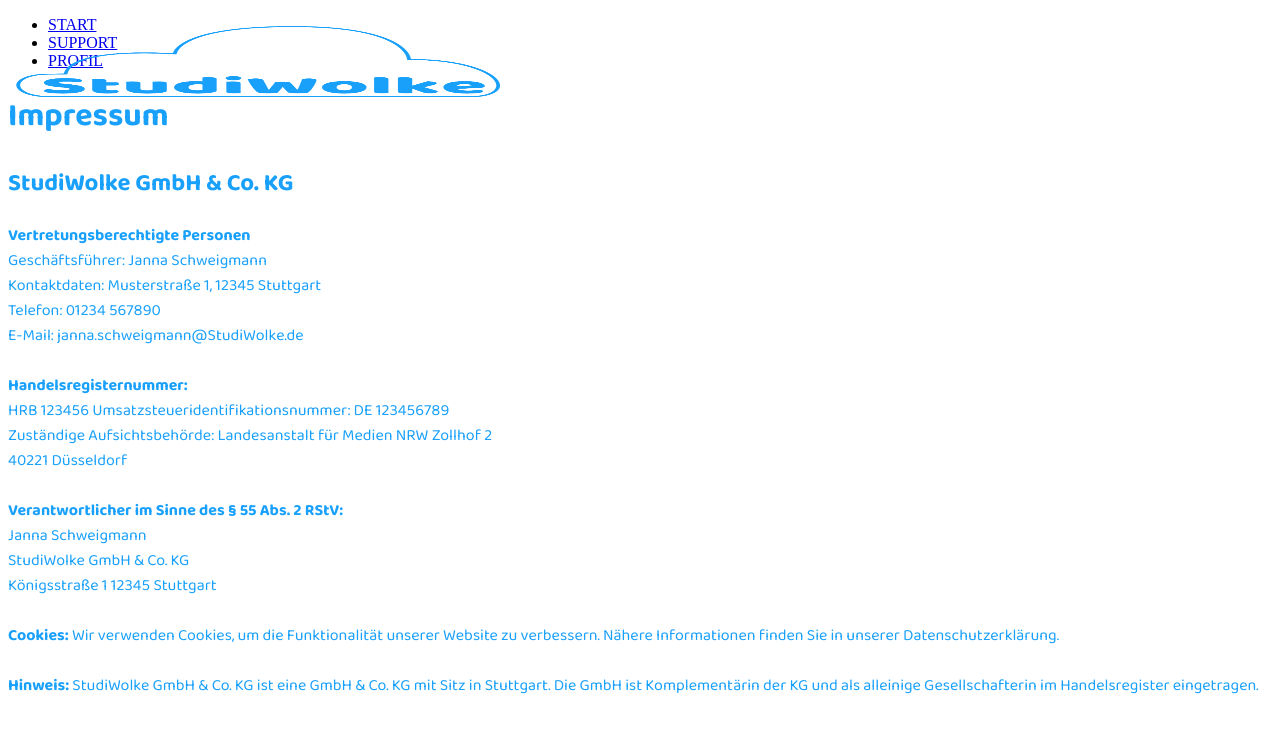
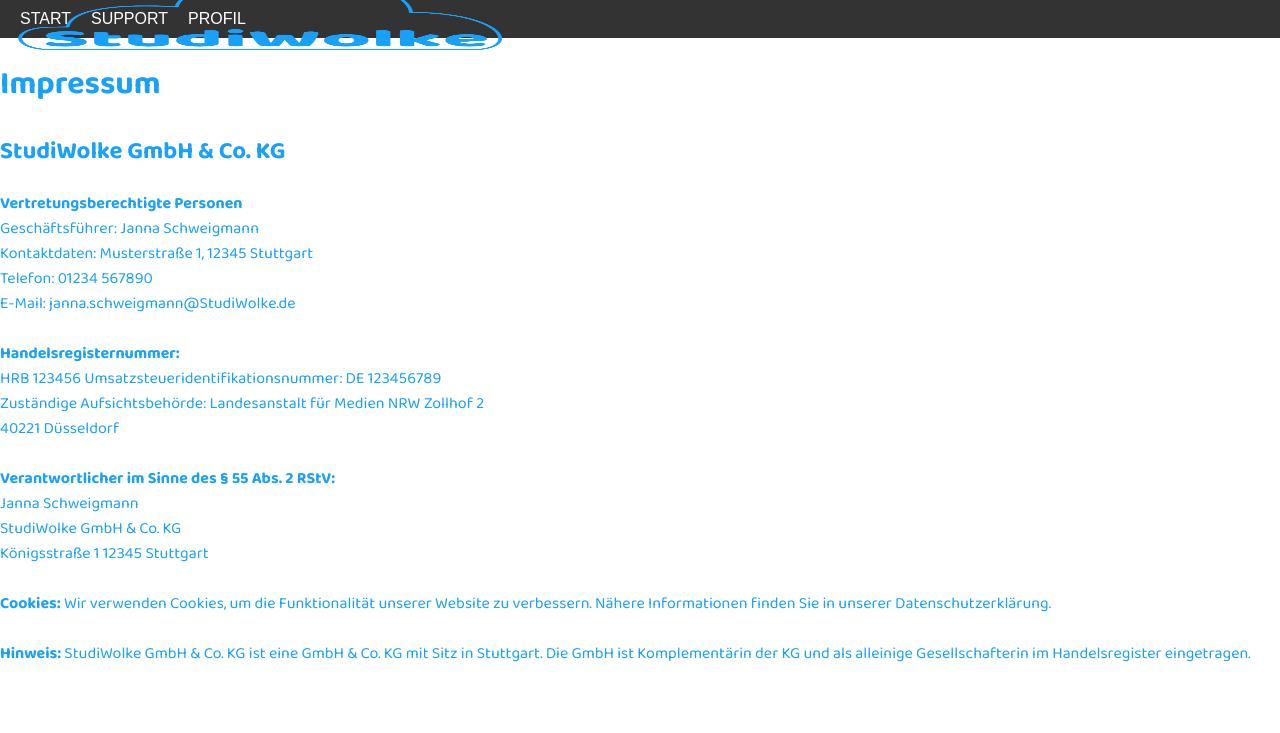
Before and after one commit to liahR/StudiWolke, a PHP site: page /StudiWolke/frontend/public/impressum.html in a window 1280 px wide. Shown: the top 733 px of the page. Run offline with PHP 8.4, Linux system fonts and the light colour scheme.

Commit message:
Update allgemein.css

```diff
--- a/public_html/StudiWolke/frontend/public/allgemein.css
+++ b/public_html/StudiWolke/frontend/public/allgemein.css
@@ -3,6 +3,48 @@
     width: 32px;
     height: 32px;
   }
+
+/* Allgemeine Stilvorgaben */
+body {
+	margin: 0;
+	padding: 0;
+	font-family: Arial, sans-serif;
+}
+
+/* Header-Elemente */
+header {
+	display: flex;
+	align-items: center;
+	justify-content: space-between;
+	background-color: #333;
+	color: #fff;
+	padding: 10px;
+}
+
+.logo img {
+	height: 50px;
+}
+
+nav ul {
+	list-style: none;
+	margin: 0;
+	padding: 0;
+	display: flex;
+}
+
+nav li {
+	margin: 0 10px;
+}
+
+nav a {
+	color: #fff;
+	text-decoration: none;
+}
+
+.account img {
+	height: 30px;
+	border-radius: 50%;
+}
 
 /* CSS-Regeln für das Mond-Icon */
 .dark-mode-toggle {
```
